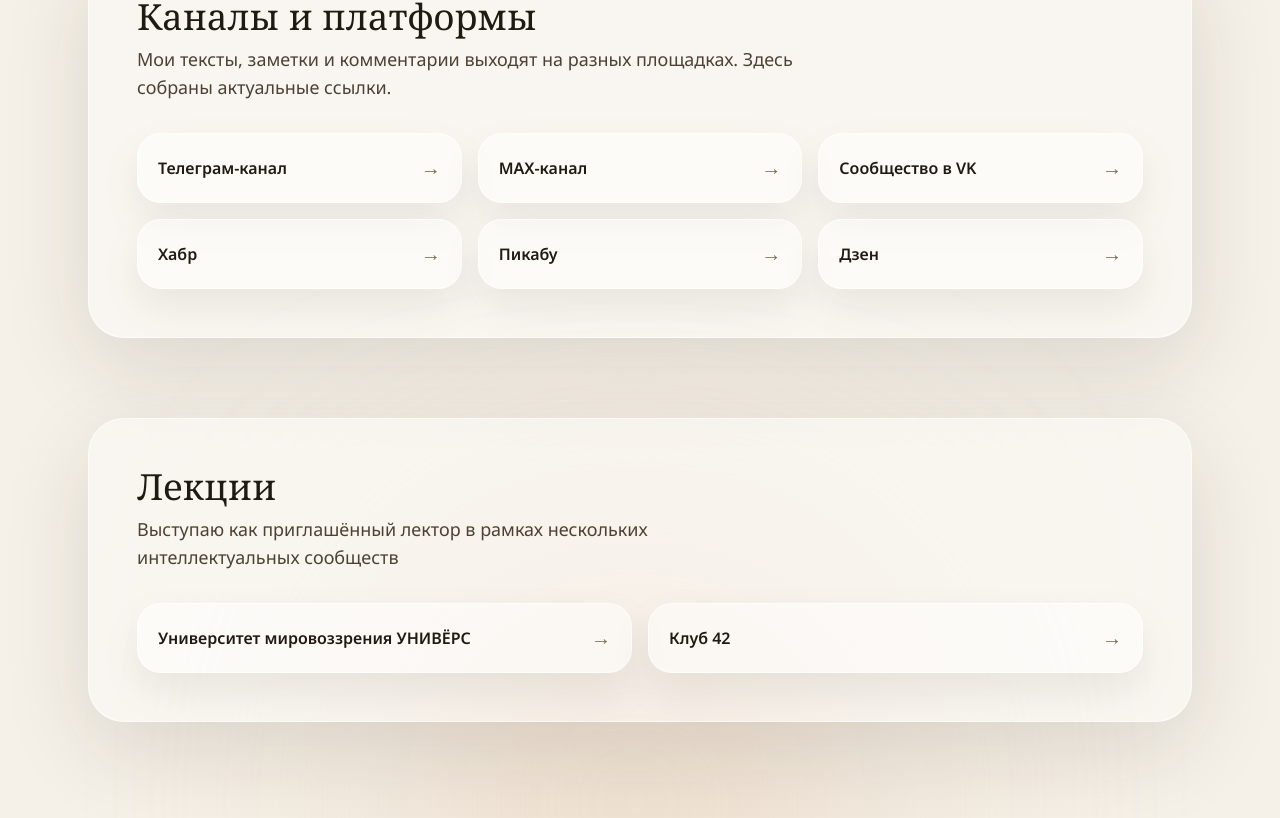
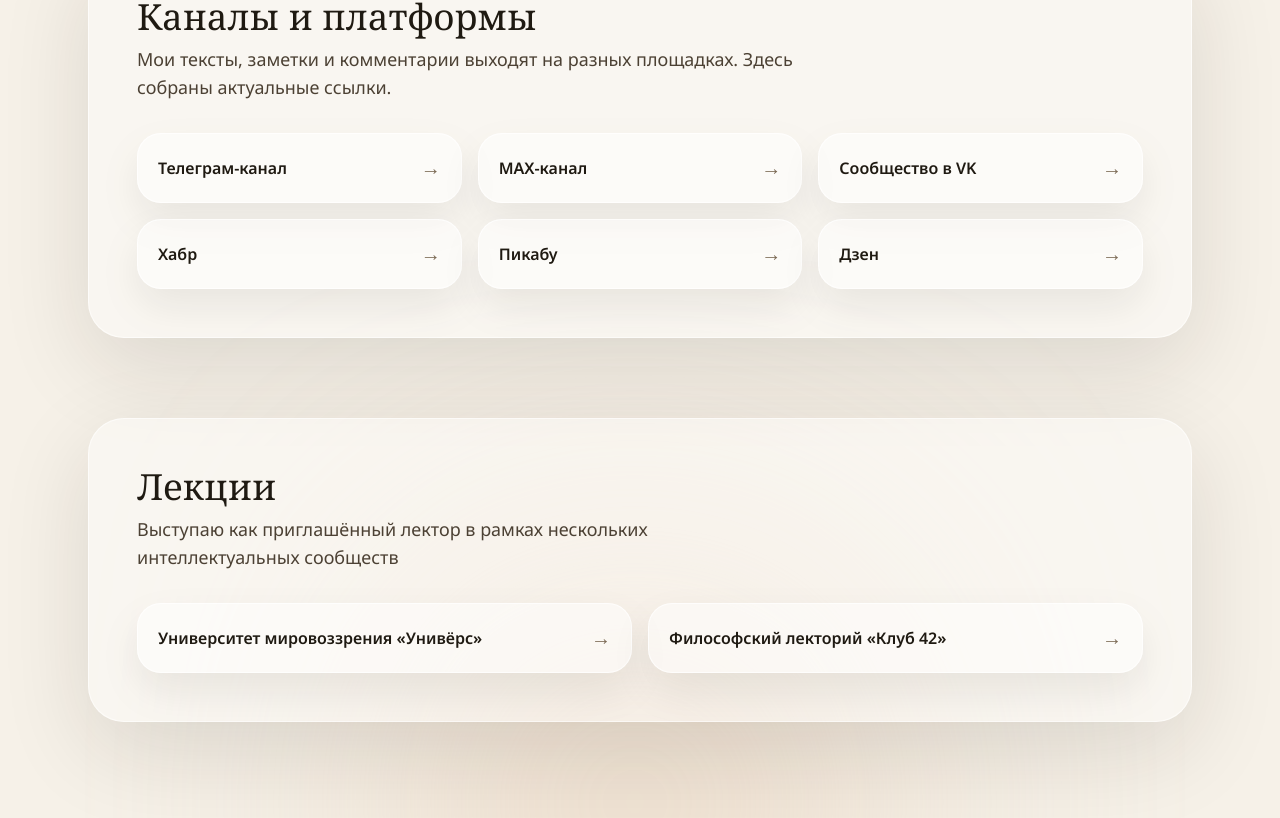
Before and after one commit to sergeyshpadyrev/sergeyshpadyrev.github.io, a Next.js app: page / in a window 1280 px wide. Shown: the part 4625-5443 px from the top of the page. Built offline with nearby package versions, Linux system fonts and the light colour scheme.

Commit message:
Fix buttons

```diff
--- a/src/app/page.tsx
+++ b/src/app/page.tsx
@@ -78,11 +78,11 @@ const podcastLinks = [
 
 const lecturerLinks = [
   {
-    label: "Университет мировоззрения УНИВЁРС",
+    label: "Университет мировоззрения «Унивёрс»",
     href: "https://www.univers.id/",
   },
   {
-    label: "Клуб 42",
+    label: "Философский лекторий «Клуб 42»",
     href: "https://club-42.ru/",
   },
 ];
```
